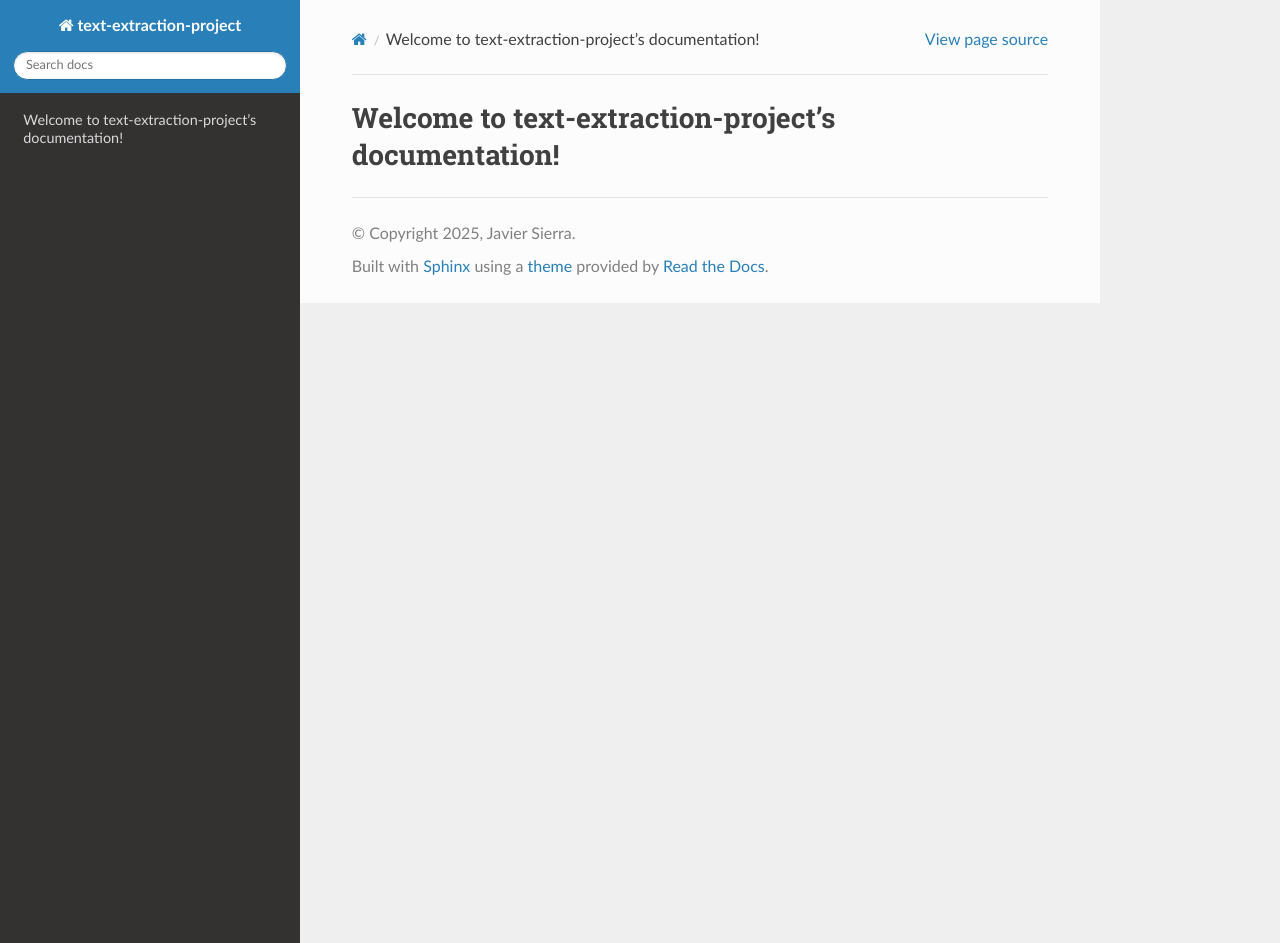
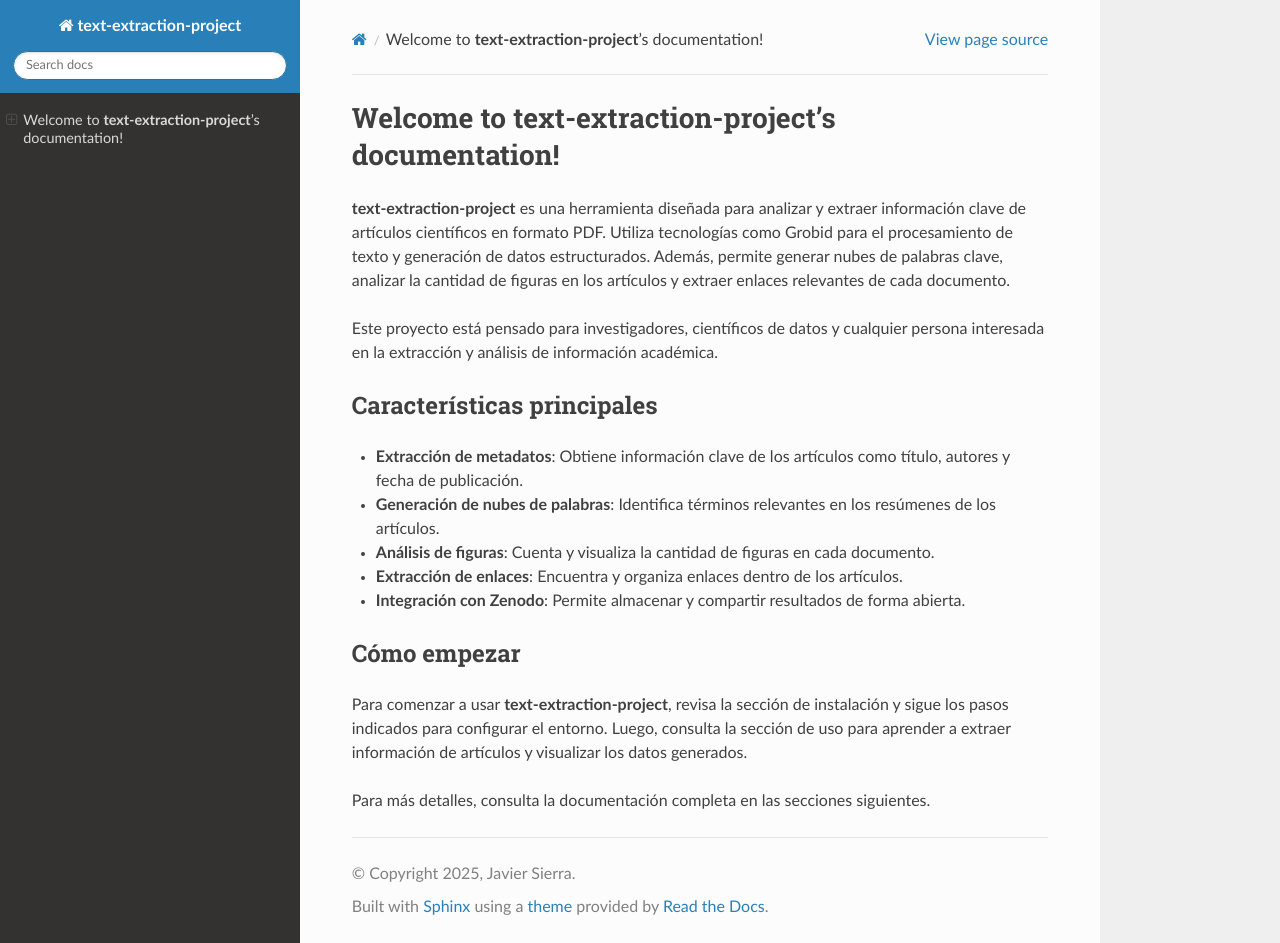
Before and after one commit to javisiierra/text-extraction-project, a Sphinx documentation site: the page built from docs/index.rst, in a window 1280 px wide and 943 px high. Built offline with Sphinx 7.4.7 and the Read the Docs theme 3.1.0, drawn with Linux system fonts in a browser that asks for light colours; pages that are not in the unit, such as notebooks, are missing from menus.

Commit message:
Update index.rst

```diff
--- a/docs/index.rst
+++ b/docs/index.rst
@@ -1,12 +1,13 @@
-.. text-extraction-project documentation master file, created by
-   sphinx-quickstart on Tue Feb 27 2025.
+Welcome to **text-extraction-project**'s documentation!
+========================================================
 
-Welcome to text-extraction-project's documentation!
-====================================================
+**text-extraction-project** es una herramienta diseñada para analizar y extraer información clave de artículos científicos en formato PDF. Utiliza tecnologías como Grobid para el procesamiento de texto y generación de datos estructurados. Además, permite generar nubes de palabras clave, analizar la cantidad de figuras en los artículos y extraer enlaces relevantes de cada documento.
+
+Este proyecto está pensado para investigadores, científicos de datos y cualquier persona interesada en la extracción y análisis de información académica.
 
 .. toctree::
    :maxdepth: 2
-   :caption: Contents:
+   :caption: Contenidos:
 
    introduction
    installation
@@ -14,3 +15,17 @@ Welcome to text-extraction-project's documentation!
    api_reference
    contributing
    license
+
+Características principales
+---------------------------
+- **Extracción de metadatos**: Obtiene información clave de los artículos como título, autores y fecha de publicación.
+- **Generación de nubes de palabras**: Identifica términos relevantes en los resúmenes de los artículos.
+- **Análisis de figuras**: Cuenta y visualiza la cantidad de figuras en cada documento.
+- **Extracción de enlaces**: Encuentra y organiza enlaces dentro de los artículos.
+- **Integración con Zenodo**: Permite almacenar y compartir resultados de forma abierta.
+
+Cómo empezar
+------------
+Para comenzar a usar **text-extraction-project**, revisa la sección de instalación y sigue los pasos indicados para configurar el entorno. Luego, consulta la sección de uso para aprender a extraer información de artículos y visualizar los datos generados.
+
+Para más detalles, consulta la documentación completa en las secciones siguientes.
```
